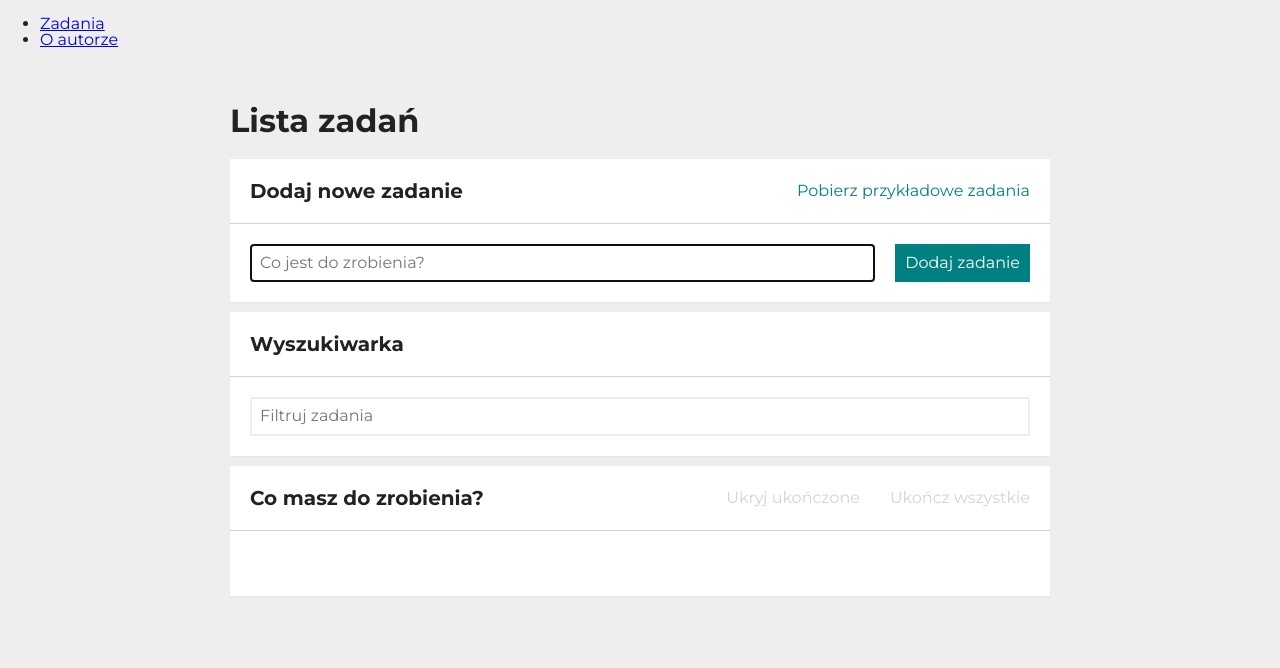
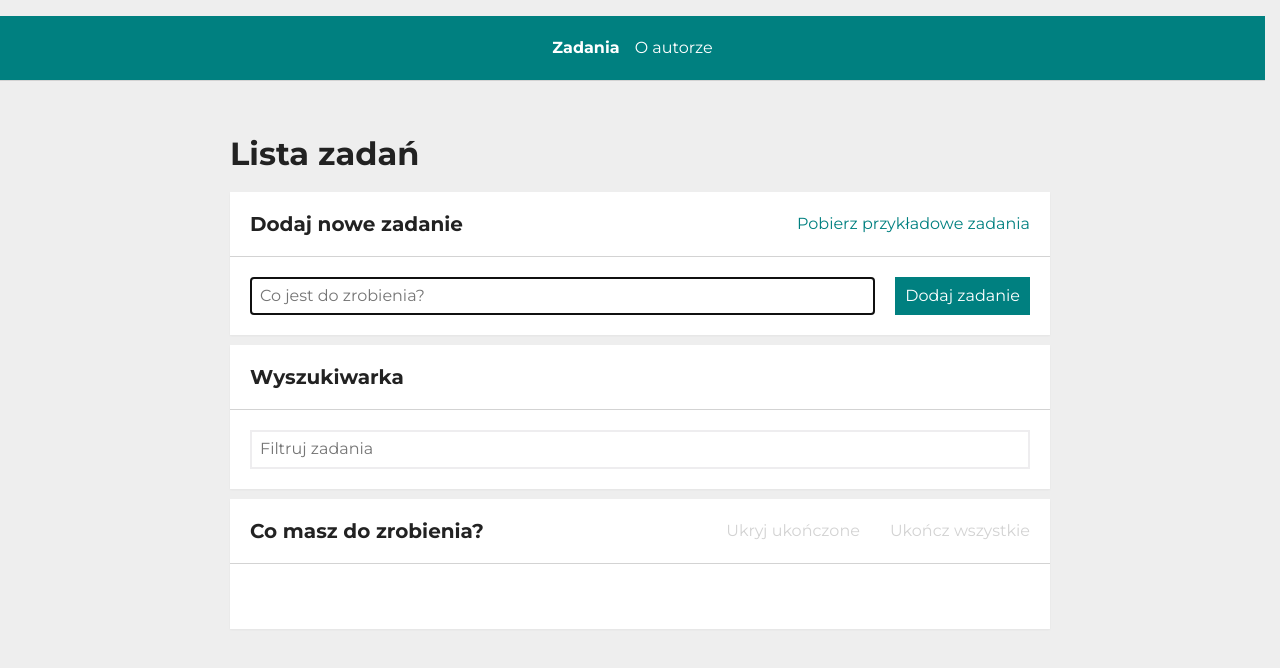
Before and after one commit to lkkolosowski/to-do-list-react, a React (Create React App) app: page /#/zadania in a window 1280 px wide. Shown: the top 668 px of the page. Built offline with nearby package versions, Linux system fonts and the light colour scheme.

Commit message:
style navbar

```diff
--- a/src/App.js
+++ b/src/App.js
@@ -1,27 +1,22 @@
 import React from "react";
-import {
-  HashRouter,
-  Link,
-  Redirect,
-  Route,
-  Switch,
-} from "react-router-dom";
+import { HashRouter, Redirect, Route, Switch } from "react-router-dom";
 import AuthorPage from "./features/author/AuthorPage";
 import TaskPage from "./features/tasks/TaskPage";
 import TasksPage from "./features/tasks/TasksPage";
+import { Navbar, NavbarItem, StyledNavLink } from "./styled";
 
 function App() {
   return (
     <HashRouter>
       <nav>
-        <ul>
-          <li>
-            <Link to="/zadania">Zadania</Link>
-          </li>
-          <li>
-            <Link to="/autor">O autorze</Link>
-          </li>
-        </ul>
+        <Navbar>
+          <NavbarItem>
+            <StyledNavLink to="/zadania">Zadania</StyledNavLink>
+          </NavbarItem>
+          <NavbarItem>
+            <StyledNavLink to="/autor">O autorze</StyledNavLink>
+          </NavbarItem>
+        </Navbar>
         <Switch>
           <Route path="/zadania/:id">
             <TaskPage />
--- /dev/null
+++ b/src/styled.js
@@ -0,0 +1,38 @@
+import styled from "styled-components";
+import { NavLink } from "react-router-dom";
+
+export const Navbar = styled.ul`
+  display: flex;
+  justify-content: center;
+  background-color: ${({ theme }) => theme.color.teal};
+  margin-left: -15px;
+  padding: 20px;
+  width: 100%;
+  border-bottom: 1px solid ${({theme}) => theme.color.alto};
+`;
+
+export const NavbarItem = styled.li`
+  list-style-type: none;
+  margin-left: 15px;
+  padding: 4px 0;
+`;
+
+export const StyledNavLink = styled(NavLink)`
+  color: ${({ theme }) => theme.color.white};
+  text-decoration: none;
+  transition-duration: 0.2s;
+  transition-property: filter;
+
+  &:hover {
+    filter: brightness(110%);
+    border-bottom: 1px solid ${({ theme }) => theme.color.white};
+  }
+
+  &:active {
+    filter: brightness(120%);
+  }
+
+  &.active {
+    font-weight: bold;
+  }
+`;
```
